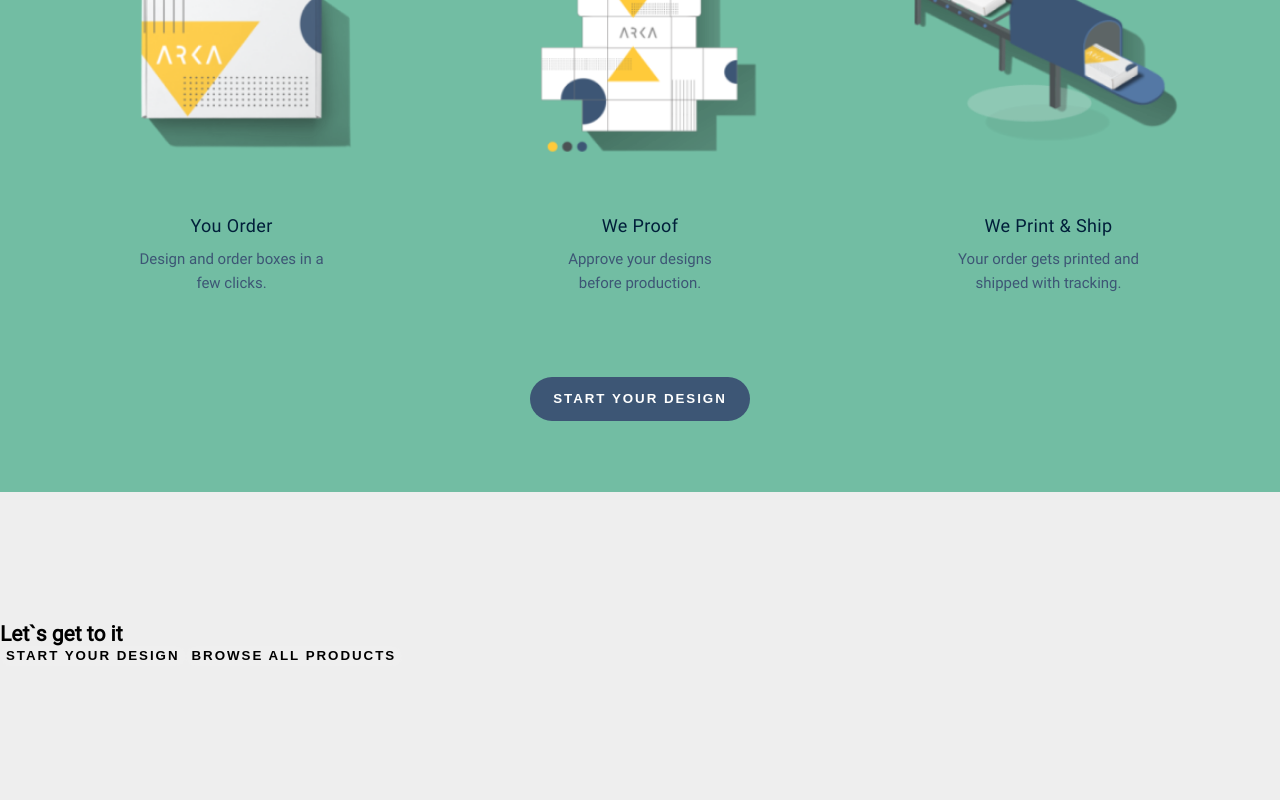
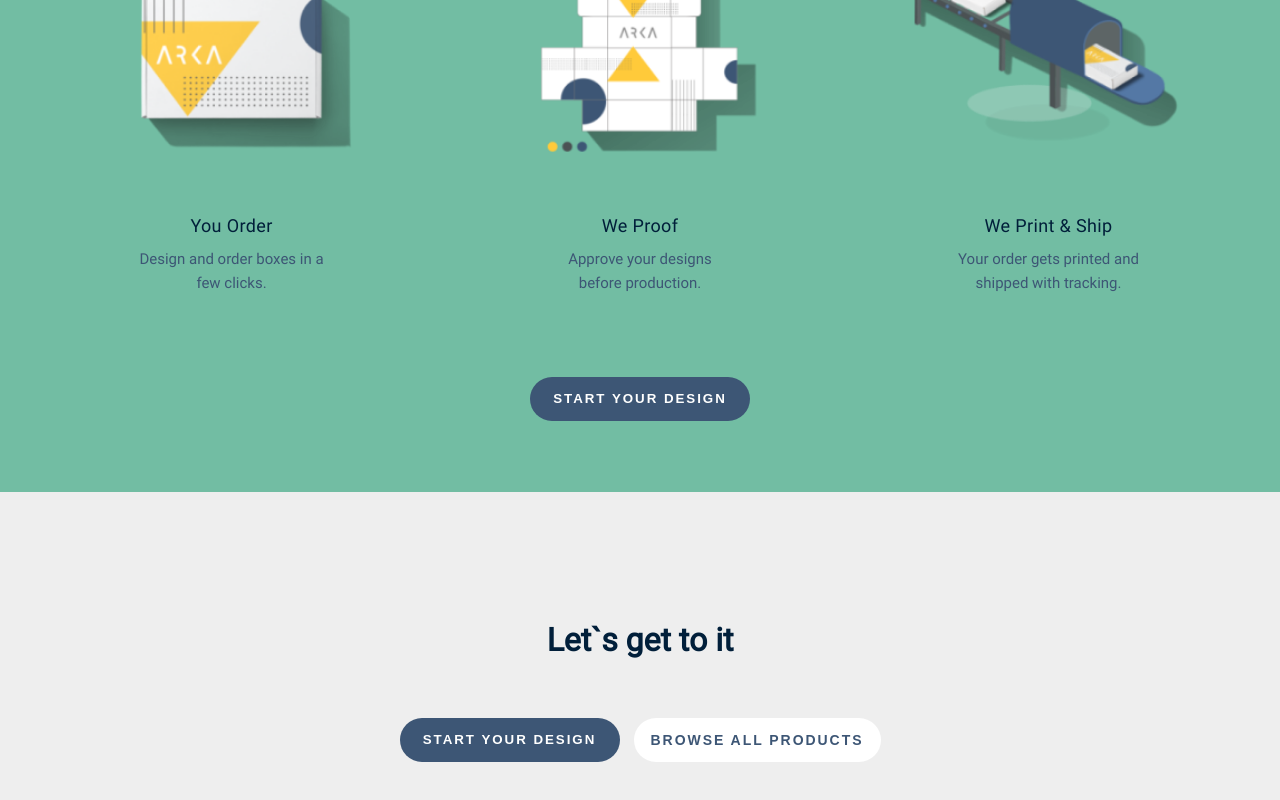
Before and after one commit to Meshhur/course-project, a React (Create React App) app: page / in a window 1280 px wide. Shown: the part 2598-3398 px from the top of the page. Before the commit the page ends 3264 px from the top, so only its background shows below. Built offline with nearby package versions, Linux system fonts and the light colour scheme.

Commit message:
modified buttons

```diff
--- a/src/layout/buttons/Buttons.css
+++ b/src/layout/buttons/Buttons.css
@@ -0,0 +1,26 @@
+.buttons {
+    height: 292px;
+    margin: 60px auto;
+    display: flex;
+    flex-direction: column;
+    align-items: center;
+    row-gap: 60px;
+}
+
+.getToIt {
+    font-size: 32px;
+    font-weight: 700;
+    line-height: 36px;
+    color: #011F3A;
+}
+
+.btn {
+    display: flex;
+    align-items: center;
+    column-gap: 14px;
+}
+
+.second_btn {
+    height: 44px;
+    width: 247px;
+}
--- a/src/layout/buttons/Buttons.jsx
+++ b/src/layout/buttons/Buttons.jsx
@@ -1,14 +1,17 @@
-import React from 'react'
-import MyButton from '../../components/UI/button/MyButton'
+import React from 'react';
+import MyButton from '../../components/UI/button/MyButton';
+import "./Buttons.css";
 
 function Buttons() {
-  return (
-    <article className='buttons'>
-        <h2 className="getToIt">Let`s get to it</h2>
-        <MyButton className="">Start your design</MyButton>
-        <MyButton className="">Browse all products</MyButton>
-    </article>
-  )
+    return (
+        <article className='buttons container'>
+            <h2 className="getToIt">Let`s get to it</h2>
+            <div className="btn">
+                <MyButton className="myButton first_btn">Start your design</MyButton>
+                <MyButton className="white-btn second_btn">Browse all products</MyButton>
+            </div>
+        </article>
+    )
 }
 
 export default Buttons
```
